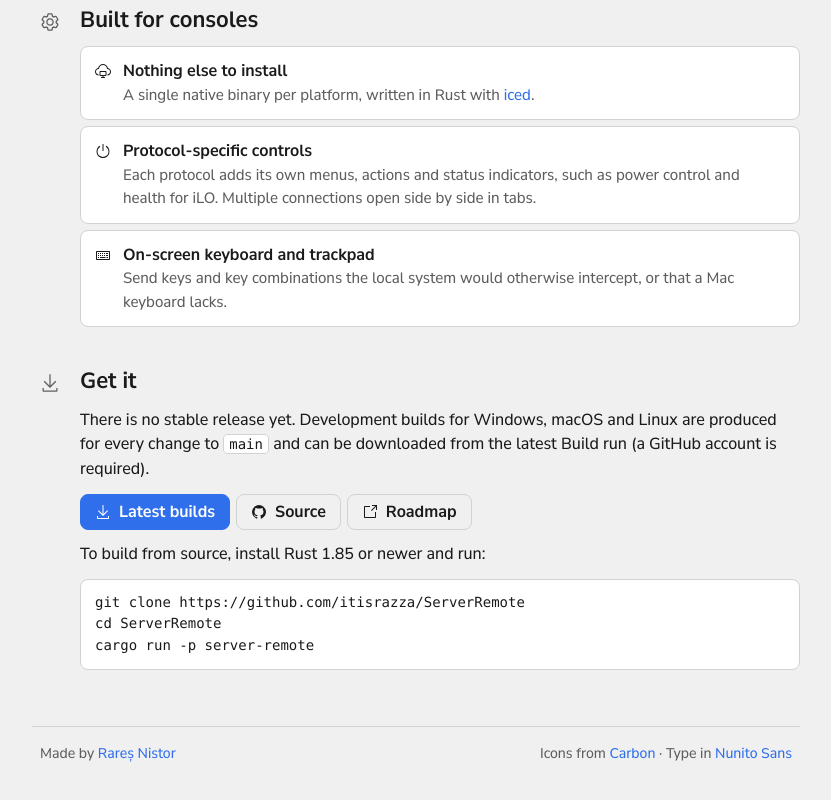
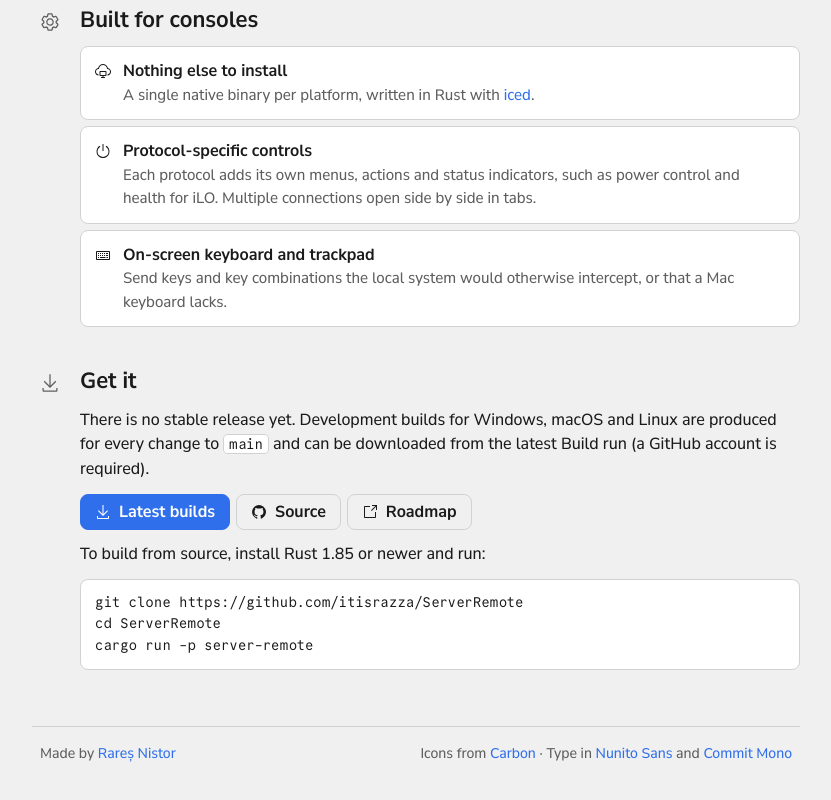
Before and after one commit to itisrazza/ServerRemote, a plain HTML site: page website/index.html in a window 1280 px wide. Shown: the part 1510-2310 px from the top of the page, without its empty margins (224-1055 px from the left). Drawn offline with Linux system fonts and the light colour scheme; files whose address does not match are found by name.

Commit message:
feat(website): set console text in Commit Mono
Commit Mono 1.143 regular, with its SIL OFL 1.1 licence, from the
upstream release. Only the website uses it, so it lives in website/fonts.

Assisted-by: claude-opus-5-5 0rwx:w

```diff
--- a/website/index.html
+++ b/website/index.html
@@ -122,6 +122,7 @@ cargo run -p server-remote</code></pre>
       <span>
         Icons from <a href="https://carbondesignsystem.com/">Carbon</a> ·
         Type in <a href="https://github.com/googlefonts/NunitoSans">Nunito Sans</a>
+        and <a href="https://commitmono.com/">Commit Mono</a>
       </span>
     </footer>
   </div>
--- a/website/style.css
+++ b/website/style.css
@@ -20,6 +20,14 @@
   font-family: "Nunito Sans Display";
   src: url("fonts/NunitoSans-SemiExpandedBlack.ttf") format("truetype");
   font-weight: 900;
+  font-display: swap;
+}
+
+/* Commit Mono 1.143 (SIL OFL 1.1, fonts/OFL-CommitMono.txt), for console text. */
+@font-face {
+  font-family: "Commit Mono";
+  src: url("fonts/CommitMono-400-Regular.otf") format("opentype");
+  font-weight: 400;
   font-display: swap;
 }
 
@@ -207,7 +215,7 @@ h2 { margin: 0 0 12px; font-size: 22px; font-weight: 800; line-height: 1.3; }
 
 .buttons { display: flex; flex-wrap: wrap; gap: 6px; }
 
-code, pre { font-family: ui-monospace, "SF Mono", "Cascadia Code", Consolas, monospace; font-size: 14px; }
+code, pre { font-family: "Commit Mono", ui-monospace, "SF Mono", "Cascadia Code", Consolas, monospace; font-weight: 400; font-size: 14px; }
 :not(pre) > code { padding: 1px 5px; border-radius: 4px; background: var(--weak); border: 1px solid var(--strong); }
 pre {
   margin: 0;
```
Also changed, not shown: website/fonts/CommitMono-400-Regular.otf (added), website/fonts/OFL-CommitMono.txt (added), 1 other file.
